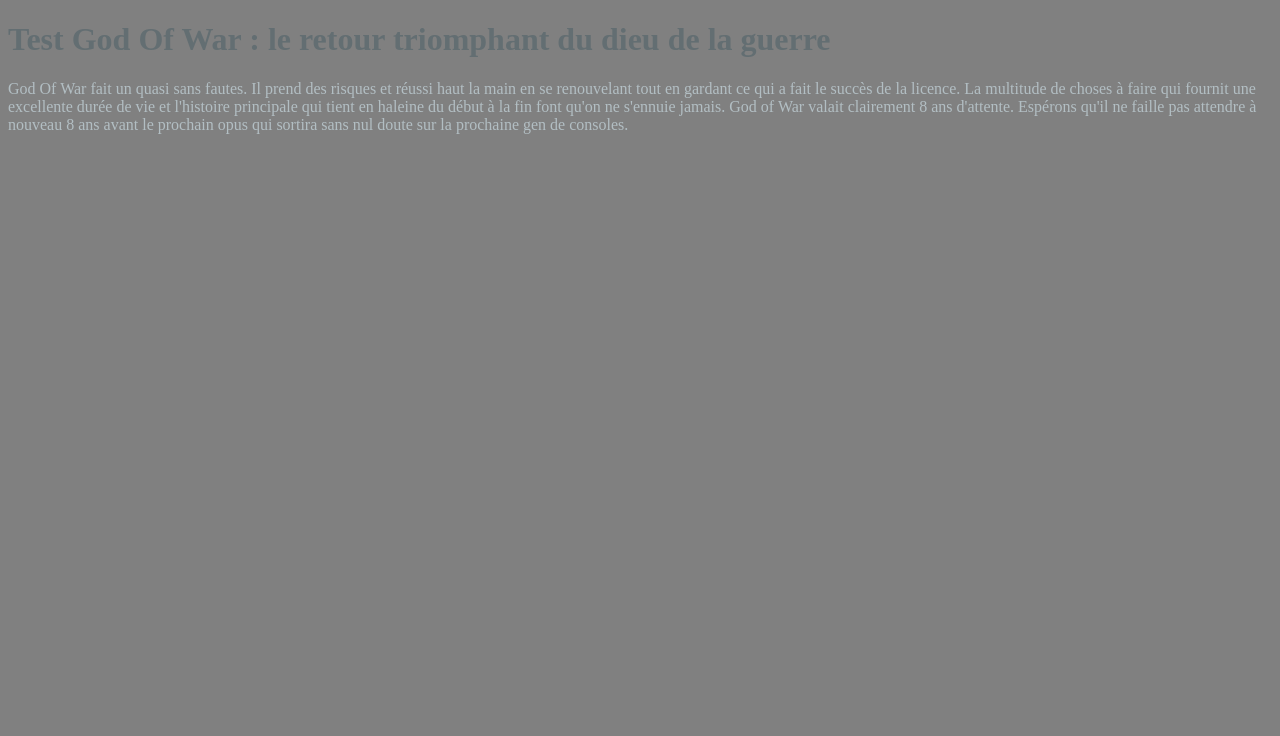
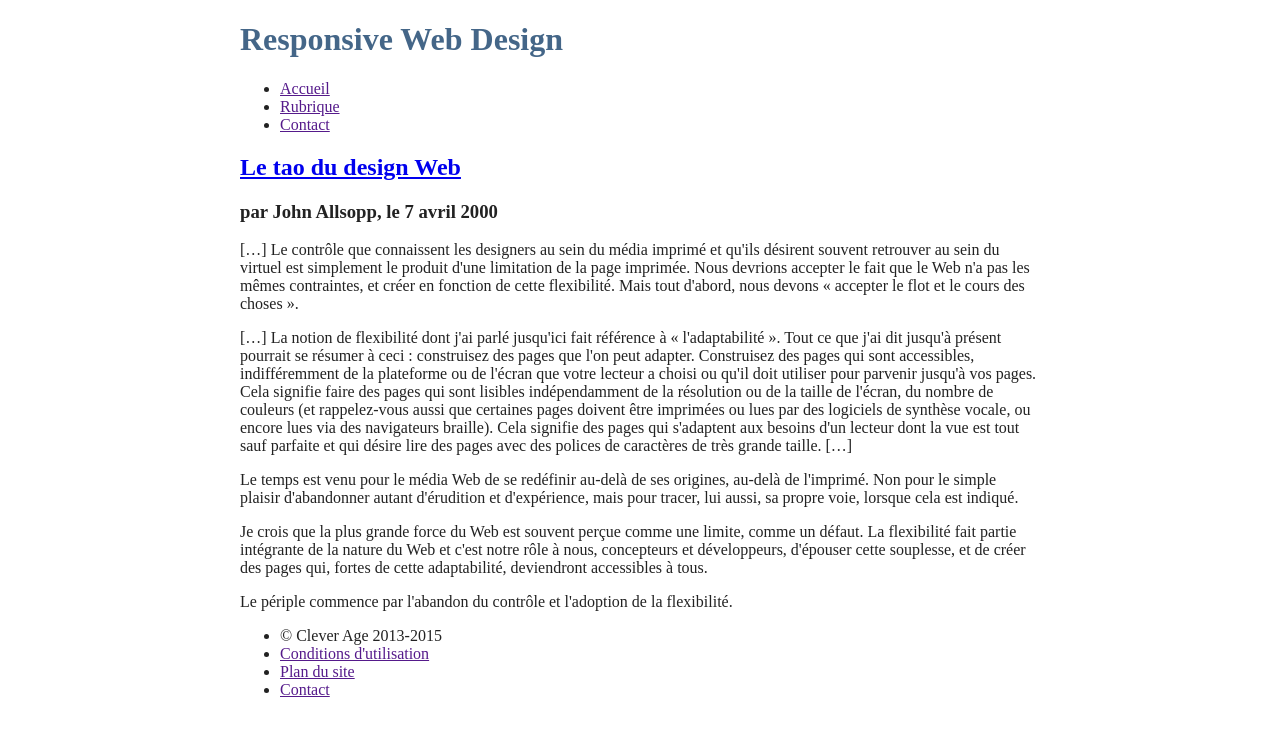
Before and after one commit to yassineBenHassoun/poe-2019, a plain HTML site: page src/index.html in a window 1280 px wide. Drawn offline with Linux system fonts and the light colour scheme.

Commit message:
rwd exercice 1

```diff
--- a/src/index.html
+++ b/src/index.html
@@ -4,13 +4,40 @@
   <meta charset="UTF-8">
   <meta name="viewport" content="width=device-width, initial-scale=1.0">
   <meta http-equiv="X-UA-Compatible" content="ie=edge">
-  <title>Document</title>
+  <title>Responsive Web Design</title>
   <link rel="stylesheet" type="text/css" media="screen" href="style.css" />
 </head>
 <body>
-
-  <h1>Test God Of War : le retour triomphant du dieu de la guerre</h1>
-  <p>God Of War fait un quasi sans fautes. Il prend des risques et réussi haut la main en se renouvelant tout en gardant ce qui a fait le succès de la licence. La multitude de choses à faire qui fournit une excellente durée de vie et l'histoire principale qui tient en haleine du début à la fin font qu'on ne s'ennuie jamais. God of War valait clairement 8 ans d'attente. Espérons qu'il ne faille pas attendre à nouveau 8 ans avant le prochain opus qui sortira sans nul doute sur la prochaine gen de consoles.</p>
-
+	<main>
+		<header>
+			<h1>Responsive Web Design</h1>
+		</header>
+    <nav id="menu">
+      <ul>
+        <li><a href="">Accueil</a></li>
+        <li><a href="">Rubrique</a></li>
+        <li><a href="">Contact</a></li>
+      </ul>
+    </nav>
+		<article>
+			<h2><a href="http://www.pompage.net/traduction/dao">Le tao du design Web</a></h2>
+			<h3>par John Allsopp, le 7 avril 2000</h3>
+			<p>[…] Le contrôle que connaissent les designers au sein du média imprimé et qu'ils désirent souvent retrouver au sein du virtuel est simplement le produit d'une limitation de la page imprimée. Nous devrions accepter le fait que le Web n'a pas les mêmes contraintes, et créer en fonction de cette flexibilité. Mais tout d'abord, nous devons « accepter le flot et le cours des choses ».</p>
+			<p>[…] La notion de flexibilité dont j'ai parlé jusqu'ici fait référence à « l'adaptabilité ». Tout ce que j'ai dit jusqu'à présent pourrait se résumer à ceci : construisez des pages que l'on peut adapter. Construisez des pages qui sont accessibles, indifféremment de la plateforme ou de l'écran que votre lecteur a choisi ou qu'il doit utiliser pour parvenir jusqu'à vos pages. Cela signifie faire des pages qui sont lisibles indépendamment de la résolution ou de la taille de l'écran, du nombre de couleurs (et rappelez-vous aussi que certaines pages doivent être imprimées ou lues par des logiciels de synthèse vocale, ou encore lues via des navigateurs braille). Cela signifie des pages qui s'adaptent aux besoins d'un lecteur dont la vue est tout sauf parfaite et qui désire lire des pages avec des polices de caractères de très grande taille. […]</p>
+		</article>
+		<aside>
+			<p>Le temps est venu pour le média Web de se redéfinir au-delà de ses origines, au-delà de l'imprimé. Non pour le simple plaisir d'abandonner autant d'érudition et d'expérience, mais pour tracer, lui aussi, sa propre voie, lorsque cela est indiqué.</p>
+			<p>Je crois que la plus grande force du Web est souvent perçue comme une limite, comme un défaut. La flexibilité fait partie intégrante de la nature du Web et c'est notre rôle à nous, concepteurs et développeurs, d'épouser cette souplesse, et de créer des pages qui, fortes de cette adaptabilité, deviendront accessibles à tous.</p>
+			<p>Le périple commence par l'abandon du contrôle et l'adoption de la flexibilité.</p>
+		</aside>
+		<footer>
+			<ul>
+				<li>&copy; Clever Age 2013-2015</li>
+				<li><a href="">Conditions d'utilisation</a></li>
+				<li><a href="">Plan du site</a></li>
+				<li><a href="">Contact</a></li>
+			</ul>
+		</footer>
+	</main>
 </body>
 </html>
--- a/src/style.css
+++ b/src/style.css
@@ -1,29 +1,13 @@
 body {
-  background-color: #ffffff;
-  color:#b2bec3;
+  background-color: #fff;
+  color: #222;
 }
 
 h1 {
-  color: #636e72
+  color: #468
 }
 
-/** Desktop **/
-
-@media screen and (min-width: 40em) {
-
-  body {
-    background-color: #808080;
-  }
-
+main {
+  max-width: 50em;
+  margin: 0 auto;
 }
-
-/** Dark Mode **/
-
-@media (prefers-color-scheme: dark) {
-
-  body {
-    color: #ddd;
-    background-color: #222;
-  }
-
-}
```
